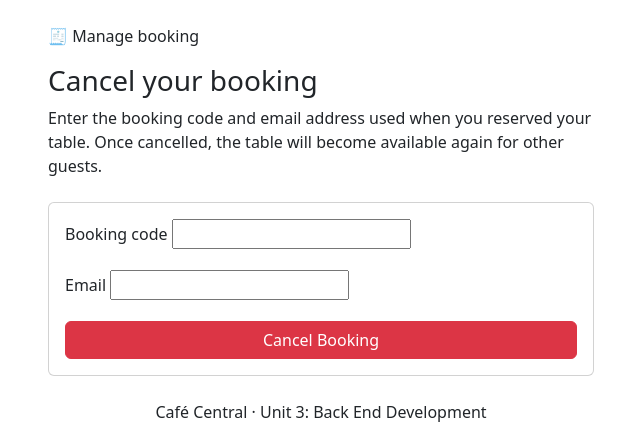
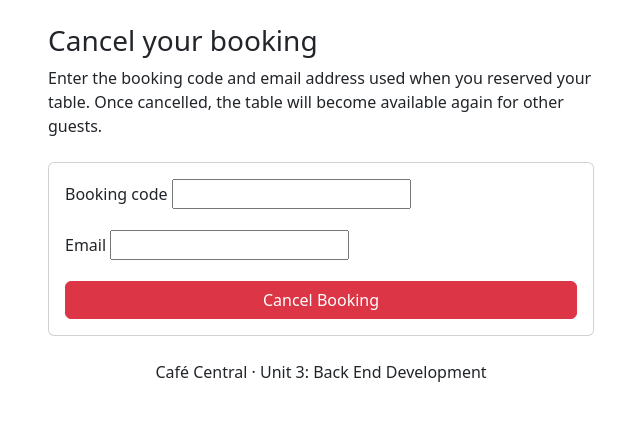
Before and after one commit to Leon4721/project_three_restaurant_booking, a Django app: page /cancel/ in a window 1280 px wide. Shown: the part 56-478 px from the top of the page, without its empty margins (319-959 px from the left). Run offline with Django 5.2, Linux system fonts and the light colour scheme.

Commit message:
fix: manage booking template and button styling

```diff
--- a/booking_app/templates/booking_app/cancel_booking.html
+++ b/booking_app/templates/booking_app/cancel_booking.html
@@ -5,9 +5,6 @@
 <div class="row justify-content-center">
   <div class="col-lg-6">
     <div class="coffee-hero mb-4">
-      <div class="tag-pill mb-3">
-        🧾 Manage booking
-      </div>
       <h1 class="h3 mb-2">Cancel your booking</h1>
       <p class="mb-0">
         Enter the booking code and email address used when you reserved your table.
```
